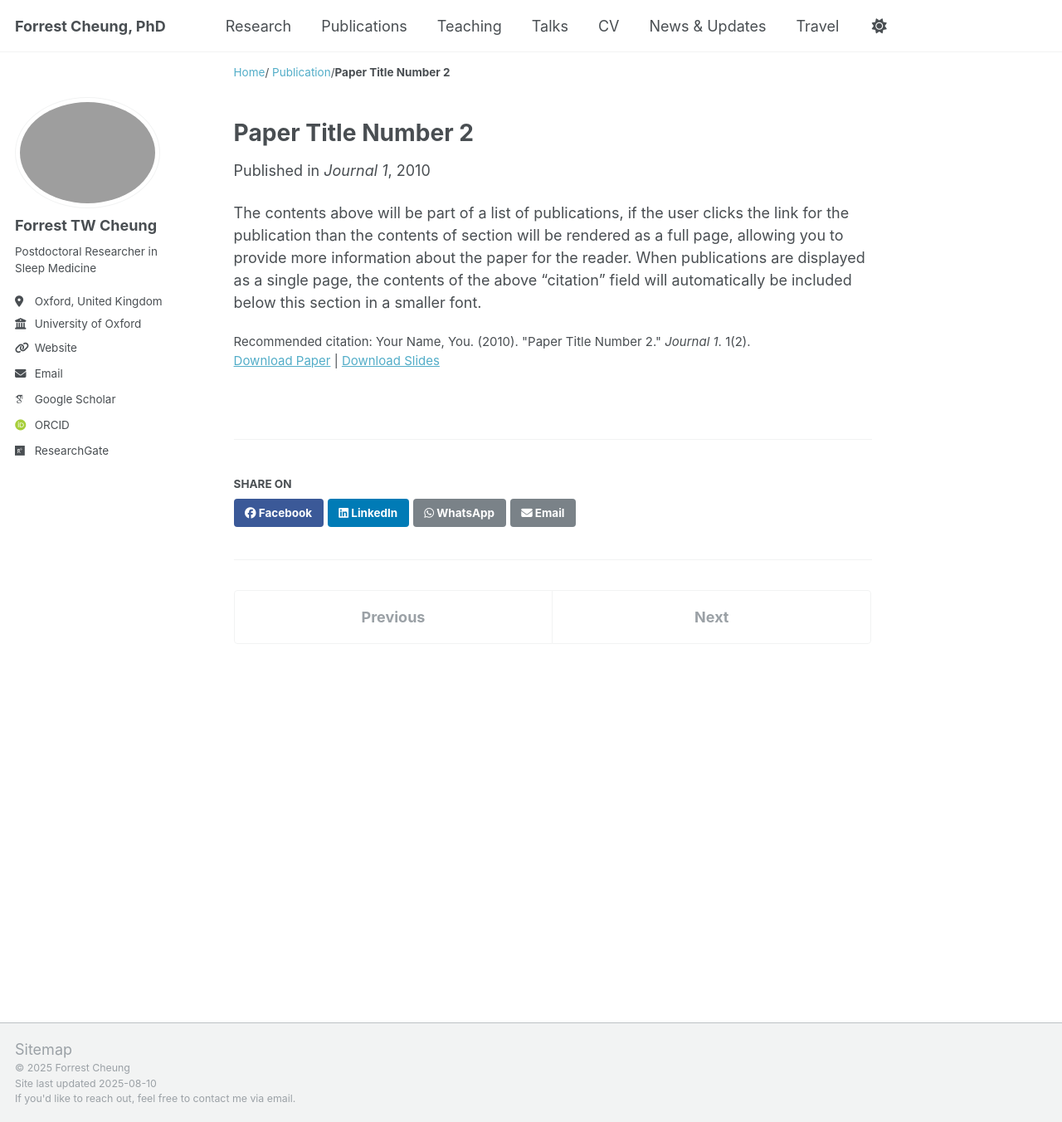
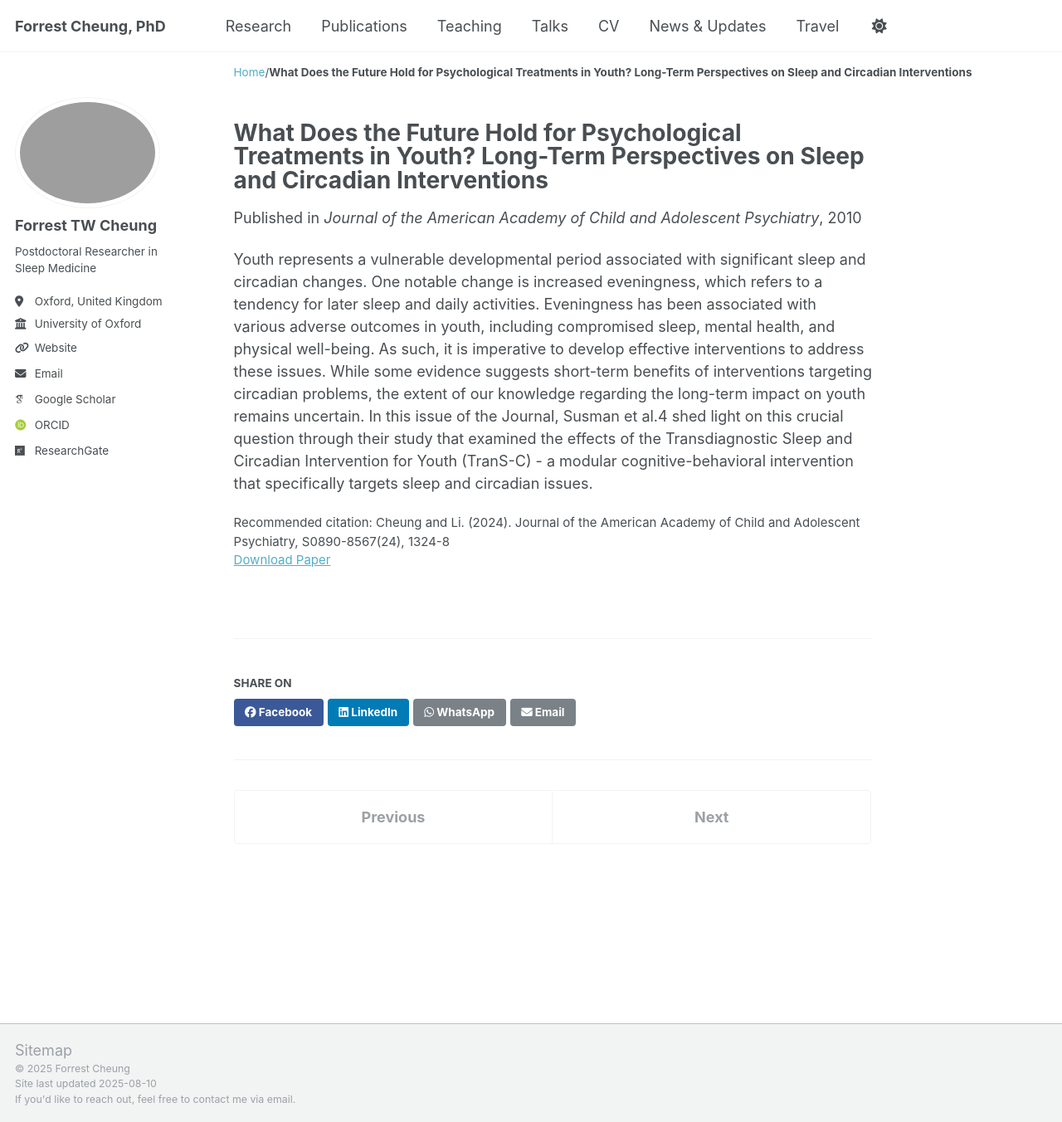
Before and after one commit to forrestcheungtw/forrestcheungtw.github.io, a Jekyll site: the page built from _publications/2010-10-01-paper-title-number-2.md, in a window 1280 px wide and 1352 px high. Shown: the whole window at 83% size. Built offline with Jekyll 4.4.1, drawn with Linux system fonts in a browser that asks for light colours; some web fonts are replaced; a script that is not in the unit is left out.

Commit message:
Updated 1 file via CloudCannon.

```diff
--- a/_publications/2010-10-01-paper-title-number-2.md
+++ b/_publications/2010-10-01-paper-title-number-2.md
@@ -1,14 +1,16 @@
 ---
-title: "Paper Title Number 2"
+title: >-
+  What Does the Future Hold for Psychological Treatments in Youth? Long-Term
+  Perspectives on Sleep and Circadian Interventions
 collection: publications
 category: manuscripts
-permalink: /publication/2010-10-01-paper-title-number-2
-excerpt: 'This paper is about the number 2. The number 3 is left for future work.'
-date: 2010-10-01
-venue: 'Journal 1'
-slidesurl: 'http://academicpages.github.io/files/slides2.pdf'
-paperurl: 'http://academicpages.github.io/files/paper2.pdf'
-citation: 'Your Name, You. (2010). &quot;Paper Title Number 2.&quot; <i>Journal 1</i>. 1(2).'
+permalink: Cheung FTW, Li SX
+excerpt:
+date: 2010-10-01T00:00:00Z
+venue: Journal of the American Academy of Child and Adolescent Psychiatry
+slidesurl:
+paperurl: http://academicpages.github.io/files/paper2.pdf
+citation: >-
+  Cheung and Li. (2024). Journal of the American Academy of Child and Adolescent Psychiatry, S0890-8567(24), 1324-8
 ---
-
-The contents above will be part of a list of publications, if the user clicks the link for the publication than the contents of section will be rendered as a full page, allowing you to provide more information about the paper for the reader. When publications are displayed as a single page, the contents of the above "citation" field will automatically be included below this section in a smaller font.
+Youth represents a vulnerable developmental period associated with significant sleep and circadian changes. One notable change is increased eveningness, which refers to a tendency for later sleep and daily activities. Eveningness has been associated with various adverse outcomes in youth, including compromised sleep, mental health, and physical well-being. As such, it is imperative to develop effective interventions to address these issues. While some evidence suggests short-term benefits of interventions targeting circadian problems, the extent of our knowledge regarding the long-term impact on youth remains uncertain. In this issue of the Journal, Susman et al.4 shed light on this crucial question through their study that examined the effects of the Transdiagnostic Sleep and Circadian Intervention for Youth (TranS-C) - a modular cognitive-behavioral intervention that specifically targets sleep and circadian issues.
```
